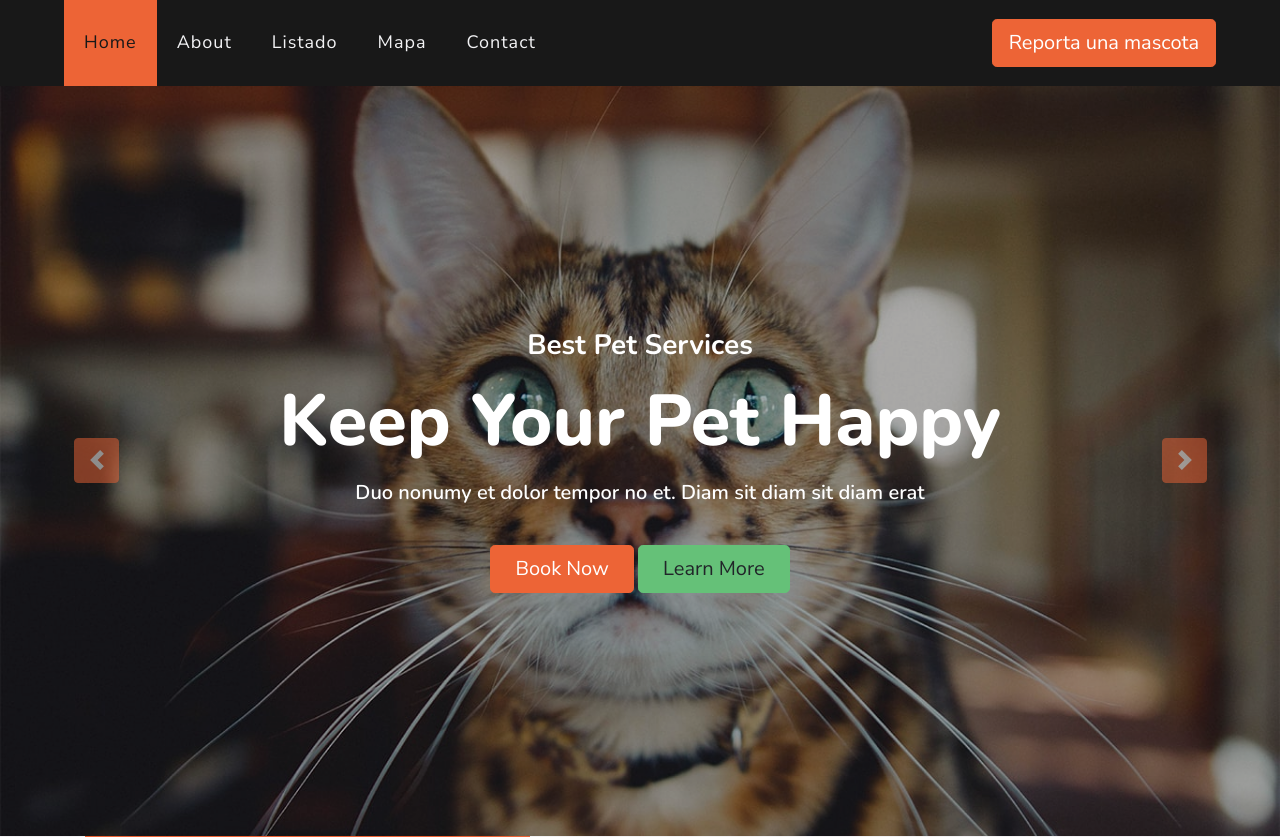
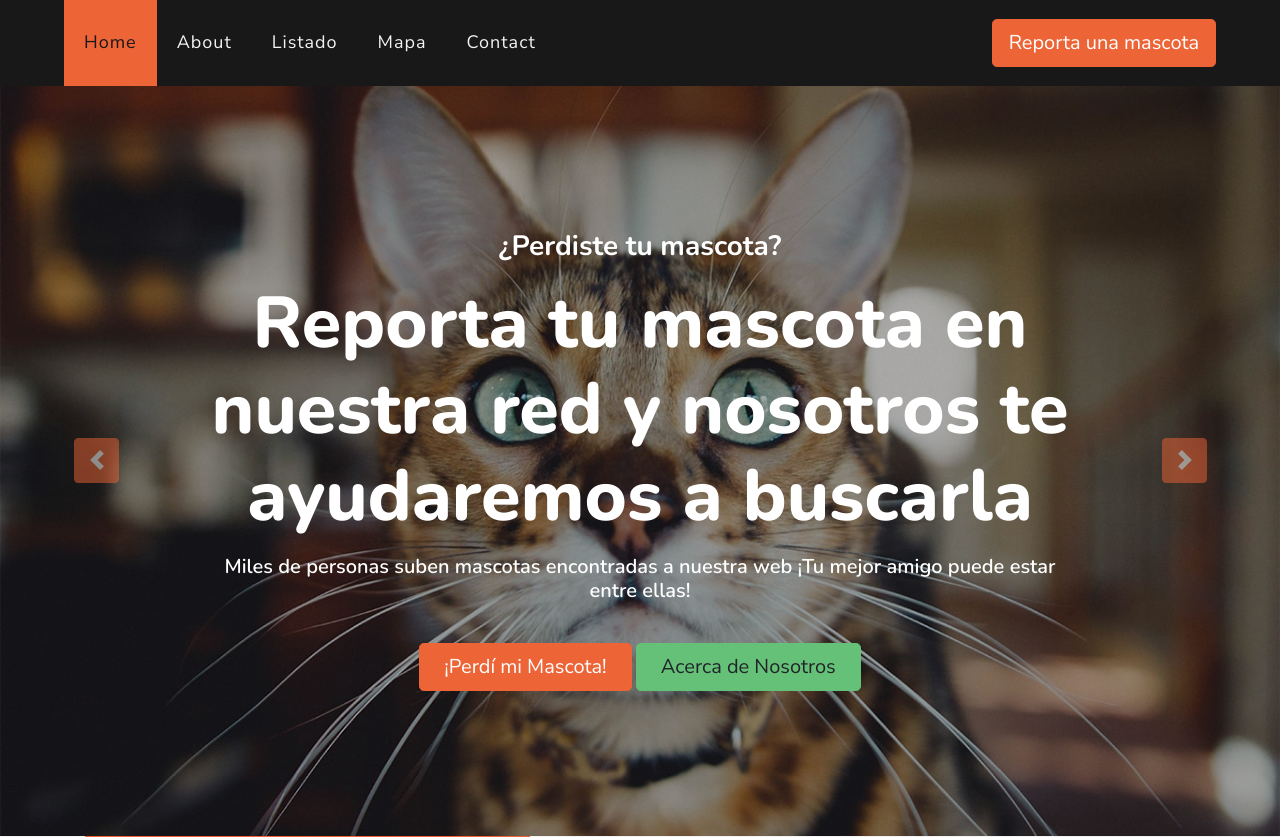
Before and after one commit to reyesito/Aprobado-True, a Flask app: page / in a window 1280 px wide. Shown: the part 131-968 px from the top of the page. Run offline with Flask 3, Linux system fonts and the light colour scheme; some libraries are stand-ins or nearby versions.

Commit message:
Personalización de textos, parte de ítems deslizables en index.html #13

```diff
--- a/templates/index.html
+++ b/templates/index.html
@@ -4,7 +4,7 @@
 {% block body %}
 
 
-    <!-- Carousel Start -->
+    <!-- Desplazable del Inicio -->
     <div class="container-fluid p-0">
         <div id="header-carousel" class="carousel slide" data-ride="carousel">
             <div class="carousel-inner">
@@ -12,11 +12,11 @@
                     <img class="w-100" src="../static/img/carousel-1.jpg" alt="Image">
                     <div class="carousel-caption d-flex flex-column align-items-center justify-content-center">
                         <div class="p-3" style="max-width: 900px;">
-                            <h3 class="text-white mb-3 d-none d-sm-block">Best Pet Services</h3>
-                            <h1 class="display-3 text-white mb-3">Keep Your Pet Happy</h1>
-                            <h5 class="text-white mb-3 d-none d-sm-block">Duo nonumy et dolor tempor no et. Diam sit diam sit diam erat</h5>
-                            <a href="" class="btn btn-lg btn-primary mt-3 mt-md-4 px-4">Book Now</a>
-                            <a href="" class="btn btn-lg btn-secondary mt-3 mt-md-4 px-4">Learn More</a>
+                            <h3 class="text-white mb-3 d-none d-sm-block">¿Perdiste tu mascota?</h3>
+                            <h1 class="display-3 text-white mb-3">Reporta tu mascota en nuestra red y nosotros te ayudaremos a buscarla</h1>
+                            <h5 class="text-white mb-3 d-none d-sm-block">Miles de personas suben mascotas encontradas a nuestra web ¡Tu mejor amigo puede estar entre ellas!</h5>
+                            <a href="" class="btn btn-lg btn-primary mt-3 mt-md-4 px-4">¡Perdí mi Mascota!</a>
+                            <a href="" class="btn btn-lg btn-secondary mt-3 mt-md-4 px-4">Acerca de Nosotros</a>
                         </div>
                     </div>
                 </div>
@@ -24,11 +24,11 @@
                     <img class="w-100" src="../static/img/carousel-2.jpg" alt="Image">
                     <div class="carousel-caption d-flex flex-column align-items-center justify-content-center">
                         <div class="p-3" style="max-width: 900px;">
-                            <h3 class="text-white mb-3 d-none d-sm-block">Best Pet Services</h3>
-                            <h1 class="display-3 text-white mb-3">Pet Spa & Grooming</h1>
-                            <h5 class="text-white mb-3 d-none d-sm-block">Duo nonumy et dolor tempor no et. Diam sit diam sit diam erat</h5>
-                            <a href="" class="btn btn-lg btn-primary mt-3 mt-md-4 px-4">Book Now</a>
-                            <a href="" class="btn btn-lg btn-secondary mt-3 mt-md-4 px-4">Learn More</a>
+                            <h3 class="text-white mb-3 d-none d-sm-block">¿Encontraste una mascota?</h3>
+                            <h1 class="display-3 text-white mb-3">¡Subi una foto e información del amiguito para poder llevarlo devuelta con su dueño!</h1>
+                            <h5 class="text-white mb-3 d-none d-sm-block">Nosotros nos encargaremos de brindarle un hogar de tránsito hasta reencontrase con su amo.</h5>
+                            <a href="" class="btn btn-lg btn-primary mt-3 mt-md-4 px-4">¡Encontre una mascota!</a>
+                            <a href="" class="btn btn-lg btn-secondary mt-3 mt-md-4 px-4">Acerca de Nosotros</a>
                         </div>
                     </div>
                 </div>
@@ -45,7 +45,7 @@
             </a>
         </div>
     </div>
-    <!-- Carousel End -->
+    <!-- Fin del Inicio Deslizable -->
 
 
     <!-- Booking Start -->
```
